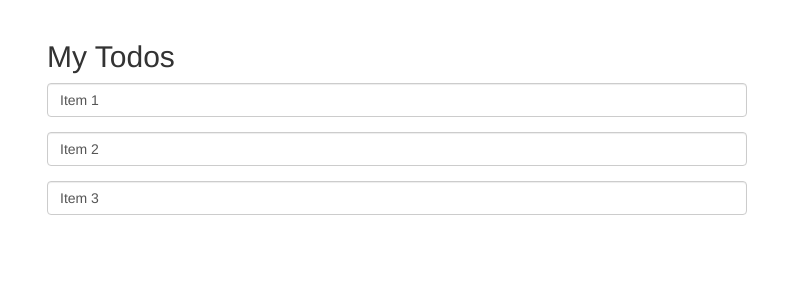
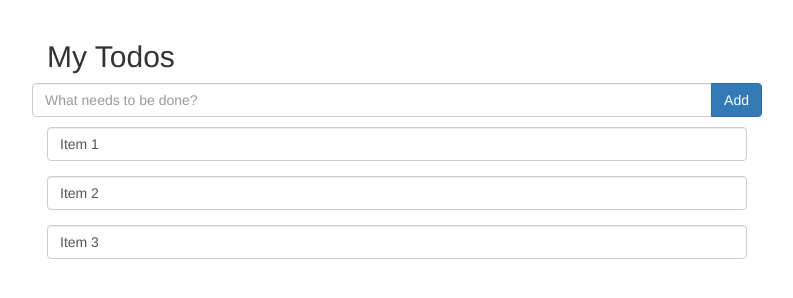
Before and after one commit to mohamedfarazi/mytodo, a website: page app/index.html in a window 1280 px wide. Shown: the whole page, without its empty margins (258-1051 px from the left). Drawn offline with nearby package versions, Linux system fonts and the light colour scheme; some packages are replaced by stand-ins of ours; files that its build step writes are made by us from their sources.

Commit message:
Added an input submit button that's binded to the todo model

```diff
--- a/app/views/main.html
+++ b/app/views/main.html
@@ -1,5 +1,19 @@
 <div class="container">
   <h2>My Todos</h2>
+  <!-- Todos input -->
+  <form action="" role="form" ng-submit="addTodo()">
+    <div class="row">
+      <div class="input-group">
+        <input type="text" ng-model="todo" placeholder="What needs to be done?" class="form-control">
+          <span class="input-group-btn">
+            <input type="submit" class="btn btn-primary" value="Add">
+          </span>
+      </div>
+    </div>
+  </form>
+  <p></p>
+
+  <!-- Todos list -->
   <p class="form-group" ng-repeat="todo in todos">
     <input type="text" ng-model="todo" class="form-control">
   </p>
```
